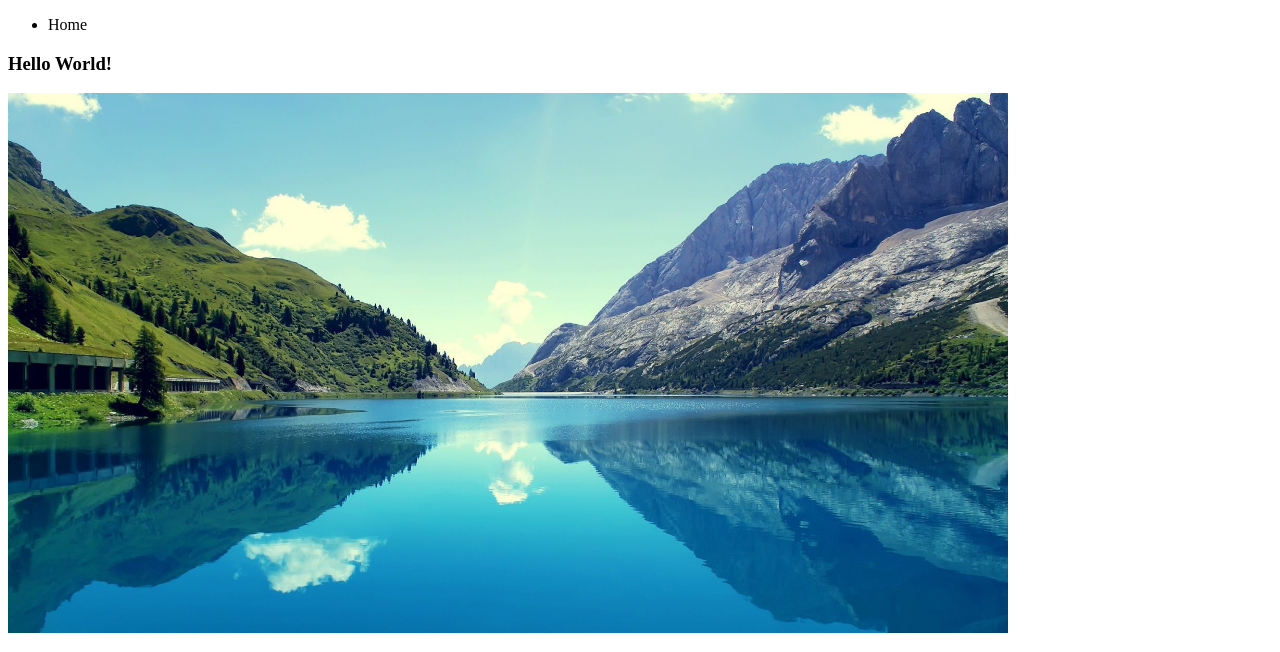
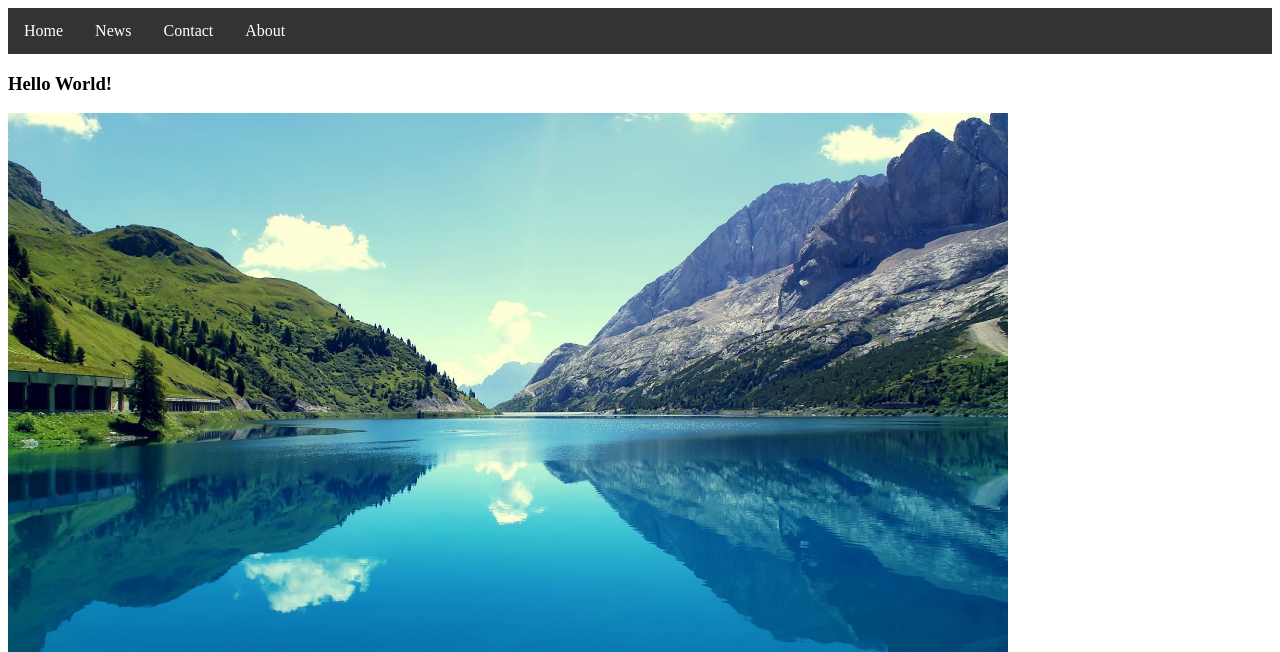
Before and after one commit to wqliu/instapic, a Django app: page /picture/ in a window 1280 px wide. Shown: the top 652 px of the page. Run offline with Django 3.2, Linux system fonts and the light colour scheme.

Commit message:
initialization of home page

```diff
--- /dev/null
+++ b/ins/picture/static/styles.css
@@ -0,0 +1,24 @@
+ul {
+  list-style-type: none;
+  margin: 0;
+  padding: 0;
+  overflow: hidden;
+  background-color: #333;
+}
+
+li {
+    float: left;
+    display: inline;
+}
+
+li a {
+  display: block;
+  color: white;
+  text-align: center;
+  padding: 14px 16px;
+  text-decoration: none;
+}
+
+li a:hover {
+  background-color: #111;
+}
--- a/ins/picture/templates/base.html
+++ b/ins/picture/templates/base.html
@@ -1,17 +1,17 @@
+{% load static %}
 <!DOCTYPE html>
 <html>
 <head>
-        <title>My Project</title>
+    <link rel="stylesheet" href="{% static 'styles.css' %}">
 </head>
+<body>
 
-    <body>
-    <div class="col-sm-2">
-      {% block sidebar %}
-        <ul class="sidebar-nav">
-          <li>Home</li>
+<ul>
+  <li><a class="active" href="">Home</a></li>
+  <li><a href="#news">News</a></li>
+  <li><a href="#contact">Contact</a></li>
+  <li><a href="#about">About</a></li>
 </ul>
-     {% endblock %}
-      </div>
 {% block content %}
 {% endblock %}
 </body>
```
Lines whose indentation alone changed are shown as unchanged.
